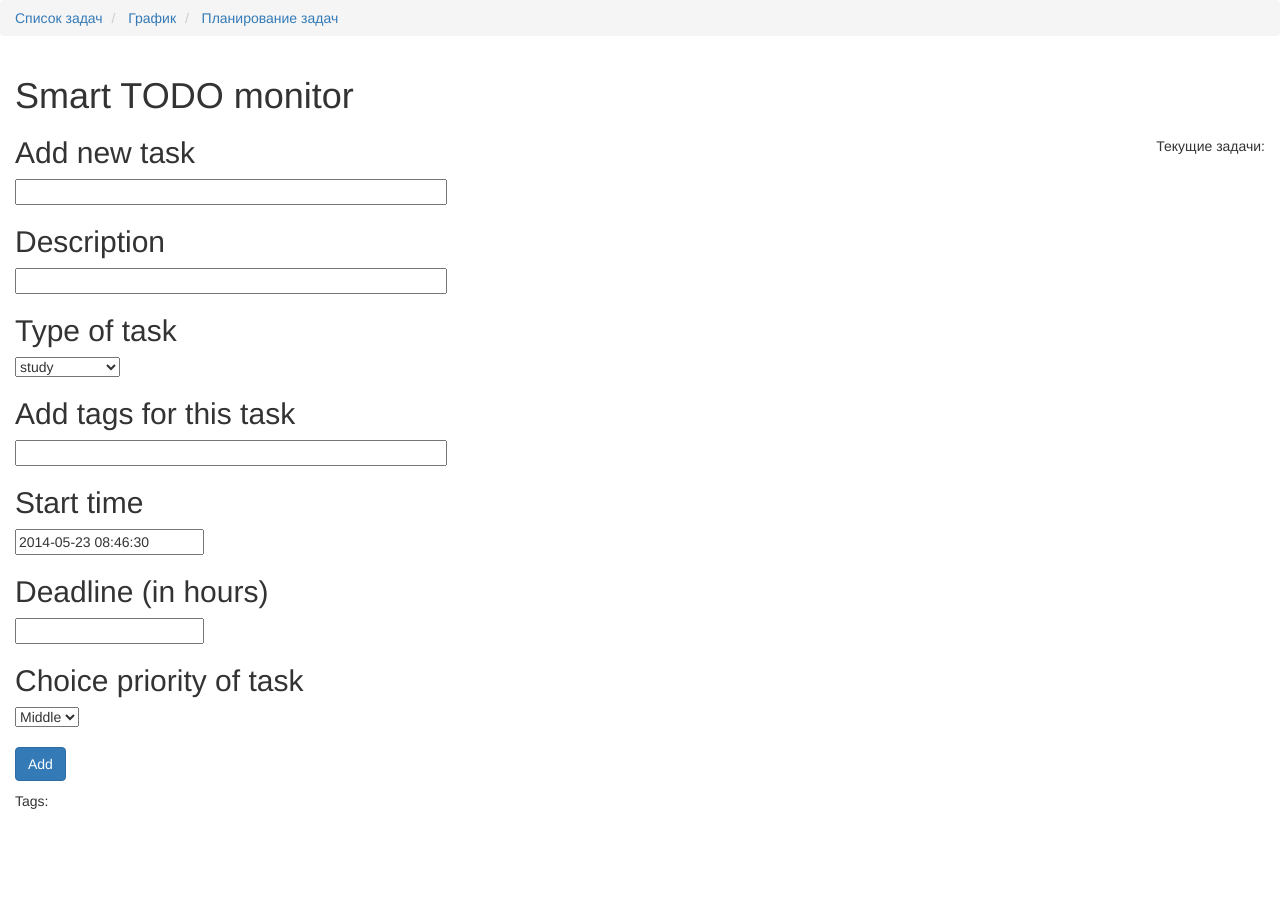
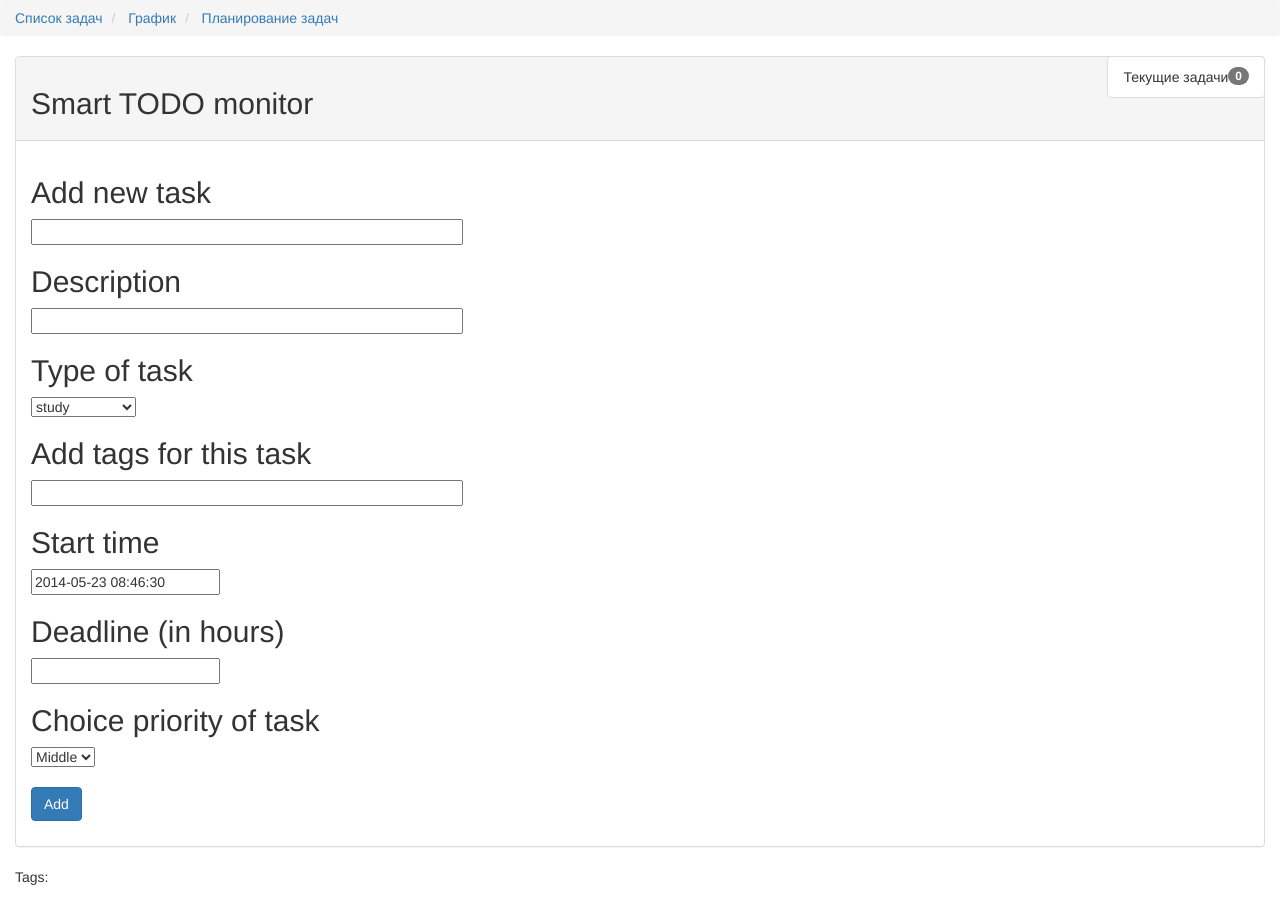
Before and after one commit to saromanov/todoprogress, a Flask app: page / in a window 1280 px wide. Before the commit the page ends 809 px from the top, so only its background shows below. Run offline with Flask 2, Linux system fonts and the light colour scheme; data that the repository does not hold is empty; parts of the project's set-up code (start-up, migrations or seed data) failed here and were passed over; some libraries are stand-ins or nearby versions.

Commit message:
Another change in main view

```diff
--- a/run.py
+++ b/run.py
@@ -76,7 +76,7 @@ def main():
 	form = TodoForm()
 	sf = SearchForm()
 	if request.method == 'POST':
-		if len(form.tf.data) != 0 and 'Remove' in request.form:
+		if len(form.tf.data) != 0:
 			dbdata.addTask(request)
 			alert = "alert alert-success"
 			message = "Задача добавлена в список"
@@ -102,7 +102,7 @@ def main():
 			return redirect(url_for('task'))
 			#return render_template("task.html", form=bff, taskname=taskname)
 		else:
-			dbdata.removeTasks(request.form)
+			#dbdata.removeTasks(request.form)
 			return render_template("index.html", form=form, \
 				thisdate=datetime.datetime.now(),tasks=dbdata.tasks_by_deadline_priority(),\
 				value="alert alert-success", message=\
@@ -110,7 +110,7 @@ def main():
 	tags = dbdata.getTags()
 	return render_template("index.html", form=form, sf=sf,
 		thisdate=datetime.datetime.now(),tasks=dbdata.tasks_by_deadline_priority(),\
-		tags = tags)
+		tags = tags, taskcount=len(dbdata.tasks_by_deadline_priority()))
 
 @app.route("/list", methods=("GET", "POST"))
 def show_list():
@@ -163,6 +163,3 @@ def task():
 if __name__ == '__main__':
 	Bootstrap(app)
 	app.run()
-
-
-#http://charlesleifer.com/blog/saturday-morning-hacks-revisiting-the-notes-app/ Изучить
--- a/templates/index.html
+++ b/templates/index.html
@@ -15,11 +15,15 @@
     </div>
 
 <div class="container-fluid">
-  <h1>Smart TODO monitor</h1>
   <div class="row-fluid">
   <div class="pull-right">
-  <form action="" method="post" name="progresstask"
-    <h2> Текущие задачи: </h2>
+  <form action="" method="post" name="progresstask">
+   <ul class="list-group">
+    <li class="list-group-item">
+    <span class="badge">{{ taskcount }}</span>
+      Текущие задачи
+    </li>
+  </ul>
     {% for task in tasks %}
   	 <label class="checkbox inline">
       {% if task.priority == 2 %}
@@ -33,14 +37,16 @@
       {% endif %}
 	   </label>
     {% endfor %}
-
     {% if tasks|length != 0 %}
        <input type="submit" name='Remove' value="Remove tasks" class="btn btn-large btn-primary"></p>
        <input type="submit" name='Complete' value="Task is complete" class="btn btn-large btn-primary"></p>
     {% endif %}
-    </div>
+</div>
   </form>
 
+ <div class="panel panel-default">
+  <div class="panel-heading"><h2>Smart TODO monitor</h2></div>
+  <div class="panel-body">
  <form action="" method="post" name="todoform">
   <h2>Add new task</h2>
    {{ form.tf(size=50) }}
@@ -61,6 +67,8 @@
   <p><input type="submit" value="Add" class="btn btn-large btn-primary"></p>
   </div>
   </div>
+  </div>
+</div>
 </form>
 </div>
 
@@ -75,6 +83,9 @@
   {% endblock %}
 </div>
 
+
+
+
 {% endblock %}
 
 
```
Also changed, not shown: templates/task.html (+12 -0 lines).
